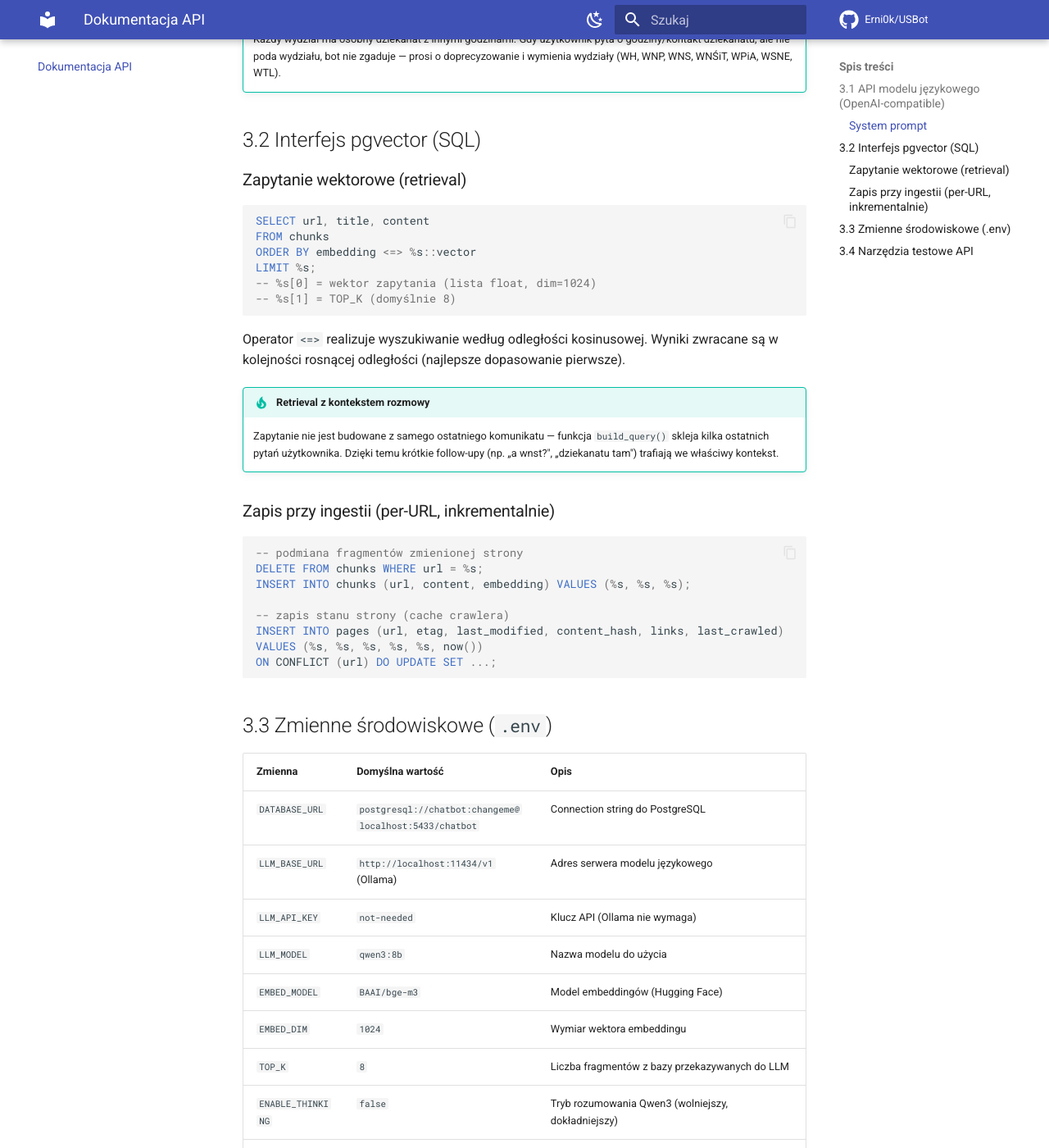
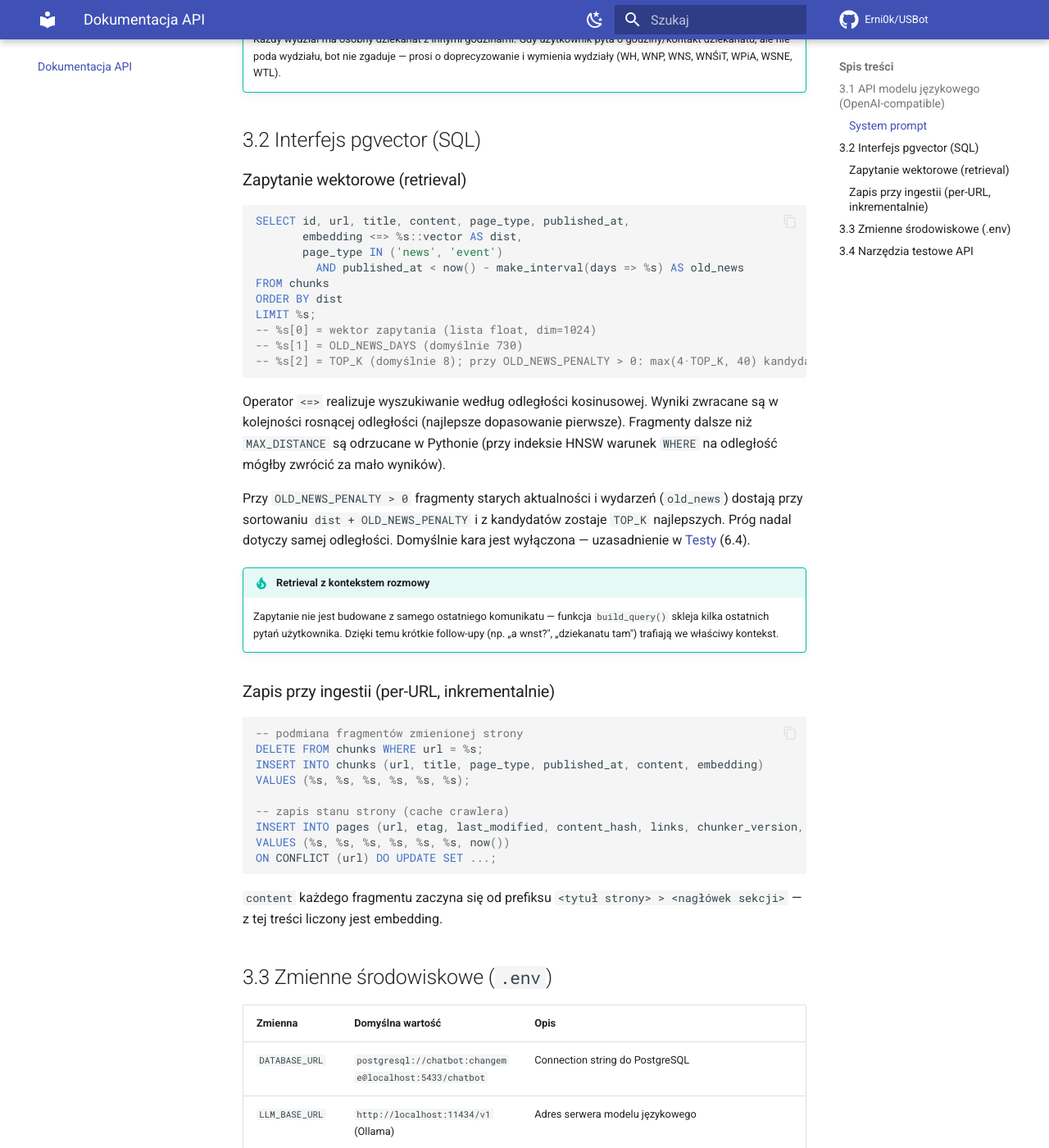
Before and after one commit to Erni0k/USBot, an MkDocs documentation site: the page built from docs/api.md, in a window 1280 px wide and 1400 px high, scrolled down 1270 px. Shown: the whole window at 82% size. Built offline with MkDocs 1.6.1 and Material for MkDocs 9.7.7, drawn with Linux system fonts in a browser that asks for light colours; comment, search, counter and statistics services are not loaded; some of the changed text lies outside the part shown.

Commit message:
docs: describe section chunking, page metadata and CHUNKER_VERSION

````diff
--- a/docs/api.md
+++ b/docs/api.md
@@ -49,16 +49,27 @@ KONTEKST:
 ### Zapytanie wektorowe (retrieval)
 
 ```sql
-SELECT url, title, content
+SELECT id, url, title, content, page_type, published_at,
+       embedding <=> %s::vector AS dist,
+       page_type IN ('news', 'event')
+         AND published_at < now() - make_interval(days => %s) AS old_news
 FROM chunks
-ORDER BY embedding <=> %s::vector
+ORDER BY dist
 LIMIT %s;
 -- %s[0] = wektor zapytania (lista float, dim=1024)
--- %s[1] = TOP_K (domyślnie 8)
+-- %s[1] = OLD_NEWS_DAYS (domyślnie 730)
+-- %s[2] = TOP_K (domyślnie 8); przy OLD_NEWS_PENALTY > 0: max(4·TOP_K, 40) kandydatów
 ```
 
 Operator `<=>` realizuje wyszukiwanie według odległości kosinusowej. Wyniki
 zwracane są w kolejności rosnącej odległości (najlepsze dopasowanie pierwsze).
+Fragmenty dalsze niż `MAX_DISTANCE` są odrzucane w Pythonie (przy indeksie HNSW
+warunek `WHERE` na odległość mógłby zwrócić za mało wyników).
+
+Przy `OLD_NEWS_PENALTY > 0` fragmenty starych aktualności i wydarzeń (`old_news`)
+dostają przy sortowaniu `dist + OLD_NEWS_PENALTY` i z kandydatów zostaje `TOP_K`
+najlepszych. Próg nadal dotyczy samej odległości. Domyślnie kara jest wyłączona —
+uzasadnienie w [Testy](testy.md) (6.4).
 
 !!! tip "Retrieval z kontekstem rozmowy"
     Zapytanie nie jest budowane z samego ostatniego komunikatu — funkcja
@@ -70,13 +81,17 @@ zwracane są w kolejności rosnącej odległości (najlepsze dopasowanie pierwsz
 ```sql
 -- podmiana fragmentów zmienionej strony
 DELETE FROM chunks WHERE url = %s;
-INSERT INTO chunks (url, content, embedding) VALUES (%s, %s, %s);
+INSERT INTO chunks (url, title, page_type, published_at, content, embedding)
+VALUES (%s, %s, %s, %s, %s, %s);
 
 -- zapis stanu strony (cache crawlera)
-INSERT INTO pages (url, etag, last_modified, content_hash, links, last_crawled)
-VALUES (%s, %s, %s, %s, %s, now())
+INSERT INTO pages (url, etag, last_modified, content_hash, links, chunker_version, last_crawled)
+VALUES (%s, %s, %s, %s, %s, %s, now())
 ON CONFLICT (url) DO UPDATE SET ...;
 ```
+
+`content` każdego fragmentu zaczyna się od prefiksu `<tytuł strony> > <nagłówek
+sekcji>` — z tej treści liczony jest embedding.
 
 ## 3.3 Zmienne środowiskowe (`.env`)
 
@@ -89,6 +104,9 @@ ON CONFLICT (url) DO UPDATE SET ...;
 | `EMBED_MODEL` | `BAAI/bge-m3` | Model embeddingów (Hugging Face) |
 | `EMBED_DIM` | `1024` | Wymiar wektora embeddingu |
 | `TOP_K` | `8` | Liczba fragmentów z bazy przekazywanych do LLM |
+| `MAX_DISTANCE` | `0.43` | Maks. odległość kosinusowa fragmentu; gdy żaden się nie mieści, bot odpowiada bez LLM-a |
+| `OLD_NEWS_PENALTY` | `0` | Kara do odległości (tylko przy sortowaniu) dla `news`/`event` starszych niż `OLD_NEWS_DAYS`; `0` = wyłączone |
+| `OLD_NEWS_DAYS` | `730` | Od ilu dni aktualność/wydarzenie jest „stare" |
 | `ENABLE_THINKING` | `false` | Tryb rozumowania Qwen3 (wolniejszy, dokładniejszy) |
 | `CRAWL_LIMIT` | `6000` | Maks. liczba stron na jeden crawl |
 | `CRAWL_DEPTH` | `3` | Głębokość BFS (0 = tylko sitemap + seedy) |
````
Also changed, not shown: docs/opis-projektu.md (+10 -3 lines), docs/podsumowanie.md (+25 -5 lines), docs/uruchomienie.md (+13 -0 lines).
